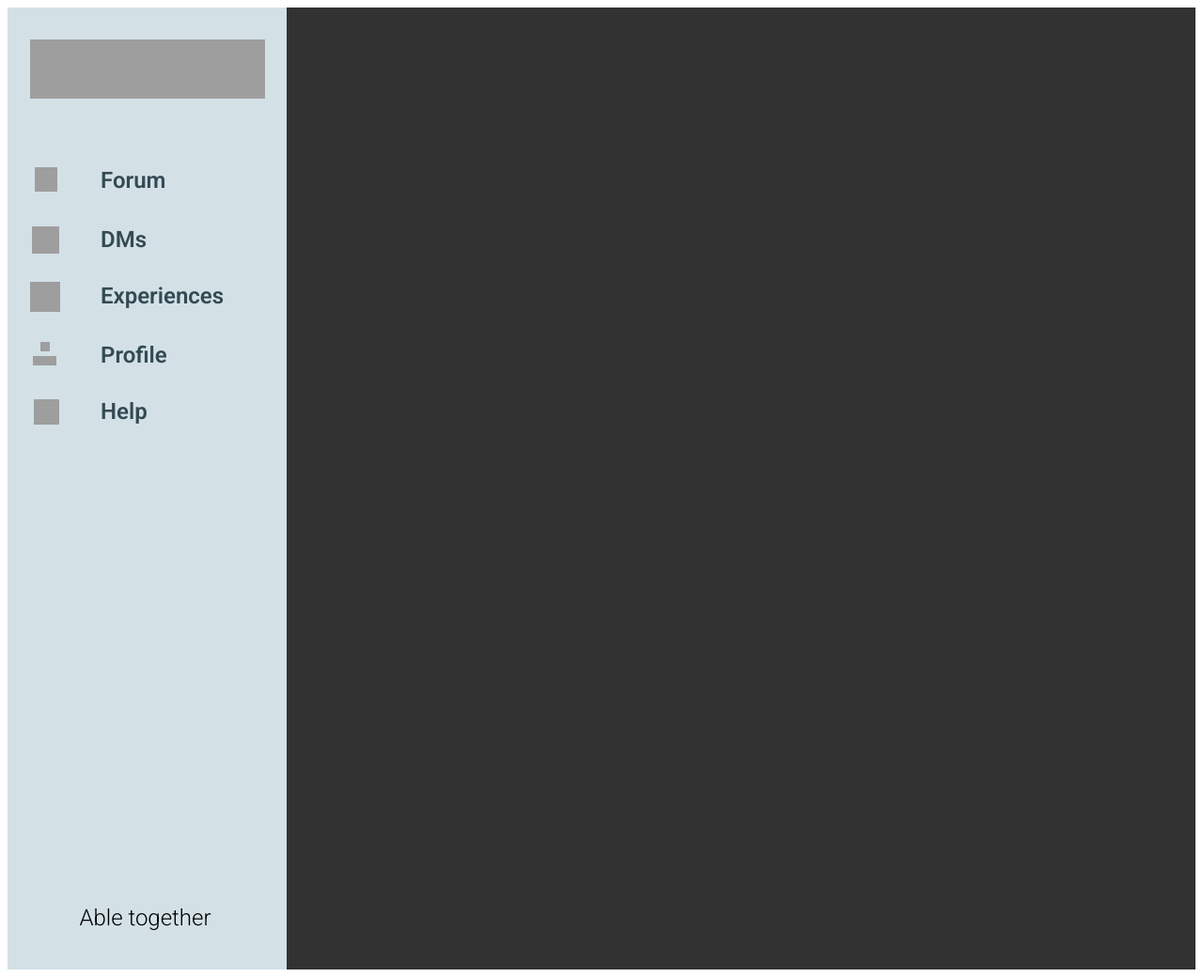
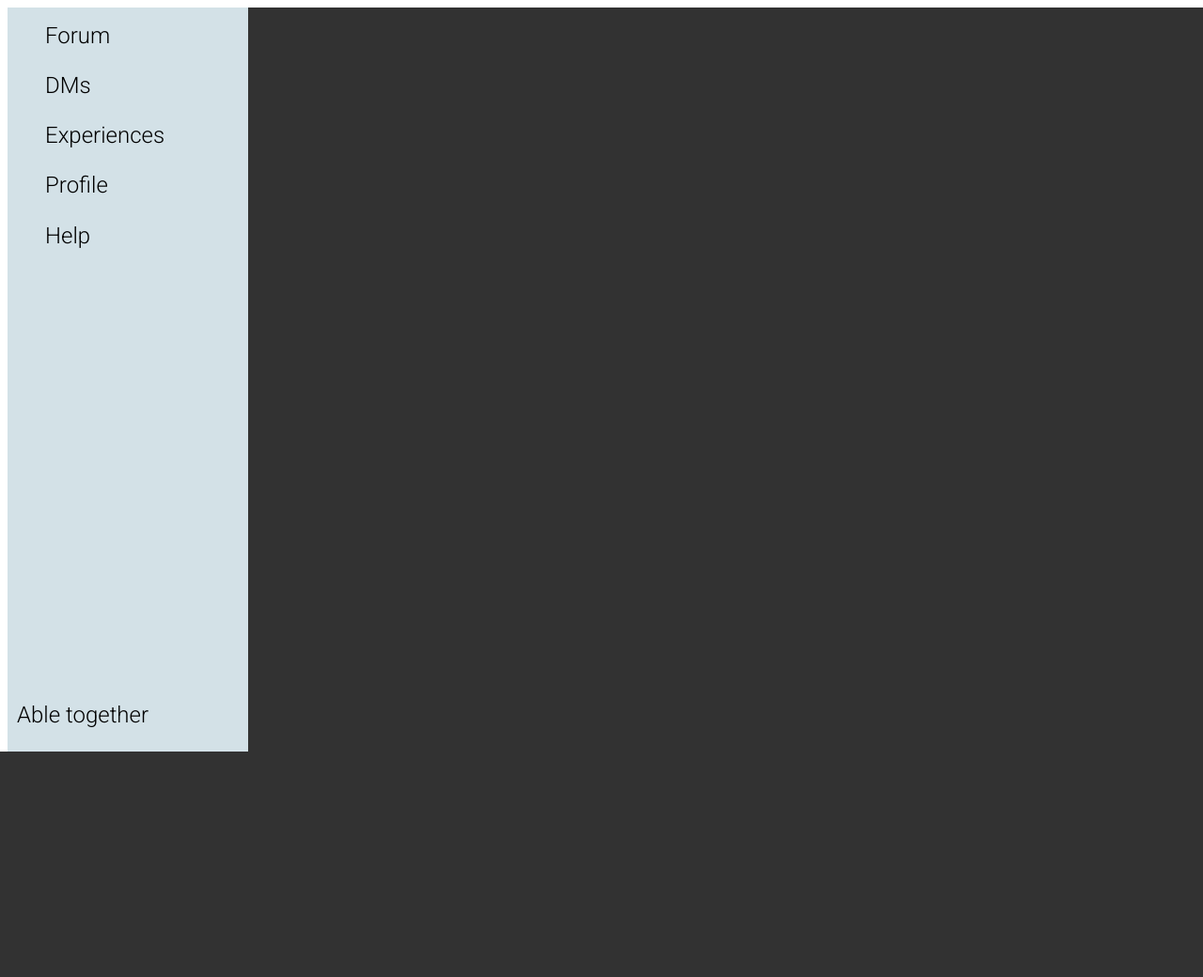
Before and after one commit to devansheek/ConnectAbility, a Flask app: page / in a window 1280 px wide. Shown: the whole page at 94% size. After the commit the page ends 800 px from the top, so only its background shows below. Run offline with Flask 3, Linux system fonts and the light colour scheme; grey boxes are pictures that could not be loaded.

Commit message:
Change sidebar elements and css

```diff
--- a/frontend/static/styles/base.css
+++ b/frontend/static/styles/base.css
@@ -5,36 +5,51 @@
         "Source Han Sans CN", sans-serif;
 }
 
-.main-container {
+/* .main-container {
     overflow: hidden;
 }
 
-.main-container,
+
 .main-container * {
     box-sizing: border-box;
-}
+} */
 
-input,
+/* input,
 select,
 textarea,
 button {
     outline: 0;
+} */
+
+.nav-bar {
+    list-style-type: none;
+    /*margin-bottom: 50px;*/
 }
 
+.nav-items {
+    margin-bottom: 25px;
+    color: #000000;
+    font-family: Roboto, var(--default-font-family);
+    font-size: 24px;
+    font-weight: 300;
+    line-height: 28.125px;
+}
 .main-container {
-    position: relative;
+    position: fixed;
     width: 100%;
     height: 100%;
-    /*margin: 0 auto;*/
+    margin: 0 auto;
     object-fit: contain;
     background: #323232;
     overflow: hidden;
 }
-.section {
-    position: relative;
-    width: 297px;
-    height: 1024px;
-    margin: 0 0 0 0;
+
+.sidebar {
+    padding-left: 0;
+    position: fixed;
+    width: 20%;
+    height: 100%;
+    /* margin: 0 0 0 0; */
     background: #d3e1e7;
     overflow: visible auto;
 }
--- a/frontend/templates/base.html
+++ b/frontend/templates/base.html
@@ -1,29 +1,32 @@
-<!DOCTYPE html>
+<!doctype html>
 <html lang="en">
     <head>
         <meta charset="UTF-8" />
         <meta name="viewport" content="width=device-width, initial-scale=1.0" />
-        <title>Generated by Codia AI</title>
-        <link rel="stylesheet" href="https://fonts.googleapis.com/css2?family=Roboto:wght@300;600&display=swap" />
+        <title>ConnectAbility</title>
+        <link
+            rel="stylesheet"
+            href="https://fonts.googleapis.com/css2?family=Roboto:wght@300;600&display=swap"
+        />
         <link rel="stylesheet" href="/static/styles/base.css" />
     </head>
     <body>
         <div class="main-container">
-            <div class="section">
-                <div class="pic"></div>
-                <span class="text">Able together</span><span class="text-2">Forum</span>
-                <div class="pic-2"></div>
-                <span class="text-3">DMs</span>
-                <div class="img"></div>
-                <div class="pic-3"></div>
-                <span class="text-4">Experiences</span
-                ><span class="text-5">Profile</span>
-                <div class="pic-4"></div>
-                <div class="img-2"></div>
-                <span class="text-6">Help</span>
-                <div class="img-3"></div>
+            <div class="sidebar">
+                <ul class="nav-bar">
+                    <li class="nav-items">Forum</li>
+                    <li class="nav-items">DMs</li>
+                    <li class="nav-items">Experiences</li>
+                    <li class="nav-items">Profile</li>
+                    <li class="nav-items">Help</li>
+                </ul>
+                <p
+                    class="nav-items"
+                    style="margin-left: 10px; position: fixed; bottom: 0"
+                >
+                    Able together
+                </p>
             </div>
         </div>
-
     </body>
 </html>
```
